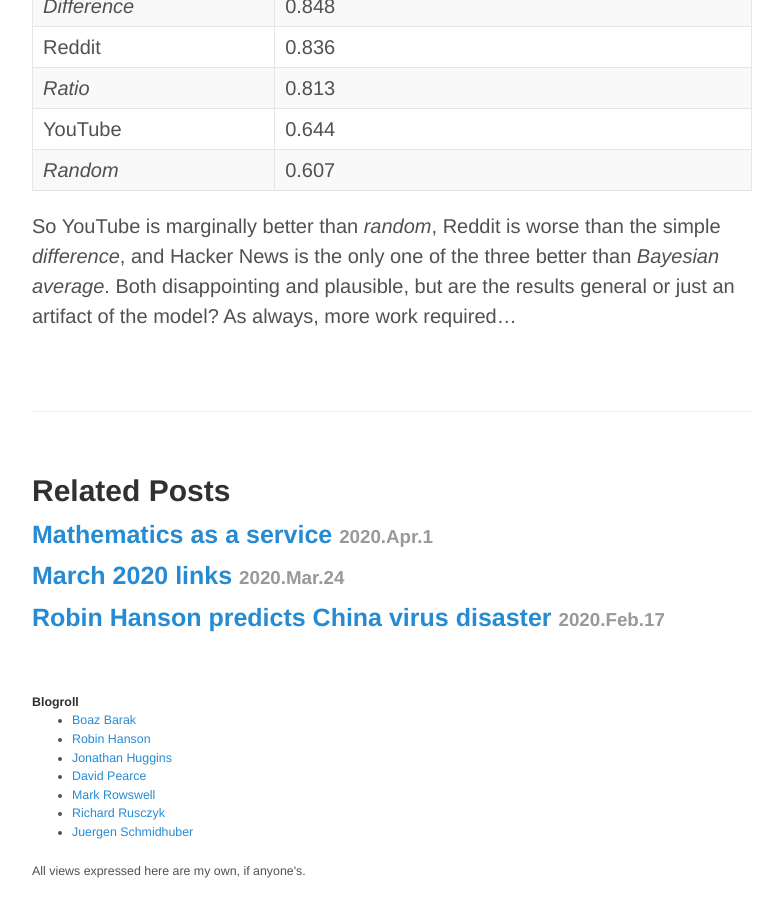
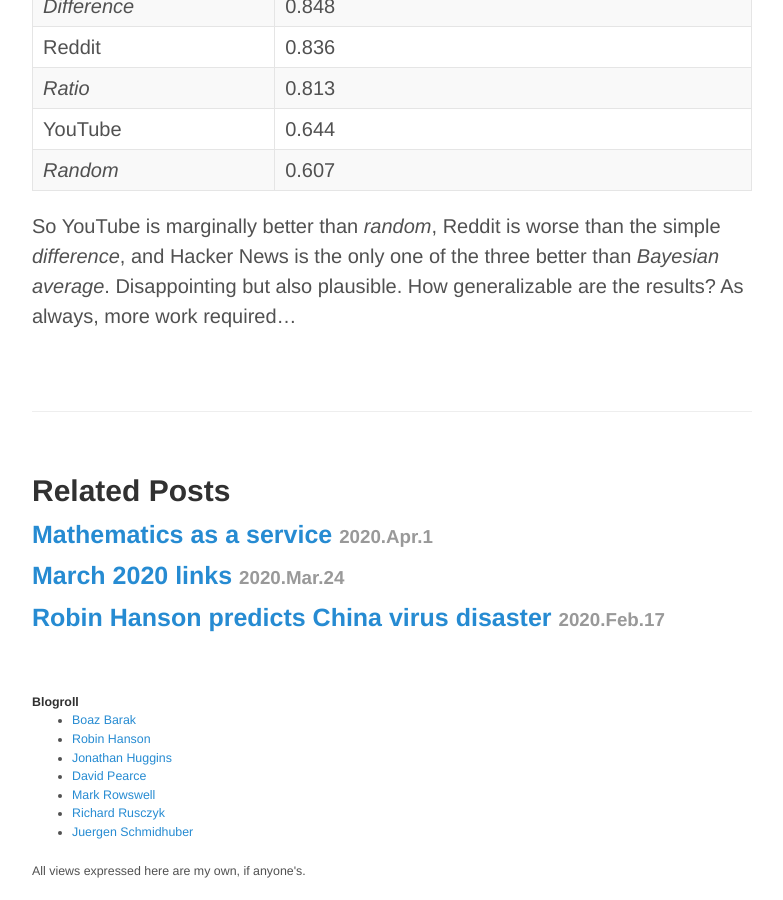
Before and after one commit to amacfie/amacfie.github.io, a Jekyll site: the page built from _posts/2020-05-21-comment-ranking.md, in a window 1280 px wide and 900 px high, scrolled down 4225 px. Shown: the whole window, without its empty margins (248-1031 px from the left). Built offline with Jekyll 4.4.1, drawn with Linux system fonts in a browser that asks for light colours; formulas are drawn with MathJax 3; comment, search, counter and statistics services are not loaded.

Commit message:
More wording

```diff
--- a/_posts/2020-05-21-comment-ranking.md
+++ b/_posts/2020-05-21-comment-ranking.md
@@ -149,7 +149,7 @@ Ranking algorithm                | Average number of upvotes per visitor
 _Upvote probability_ | 0.978
 _Modified Bayes_       | 0.916
 Hacker News          | 0.899
-Bayesian average     | 0.878
+_Bayesian average_     | 0.878
 _Difference_         | 0.848
 Reddit               | 0.836
 _Ratio_              | 0.813
@@ -159,6 +159,5 @@ _Random_             | 0.607
 
 So YouTube is marginally better than _random_, Reddit is worse than the simple _difference_, and
 Hacker News is the only one of the three better than _Bayesian average_.
-Both disappointing and plausible, but are the results general or just an artifact of
-the model?
+Disappointing but also plausible. How generalizable are the results?
 As always, more work required...
```
